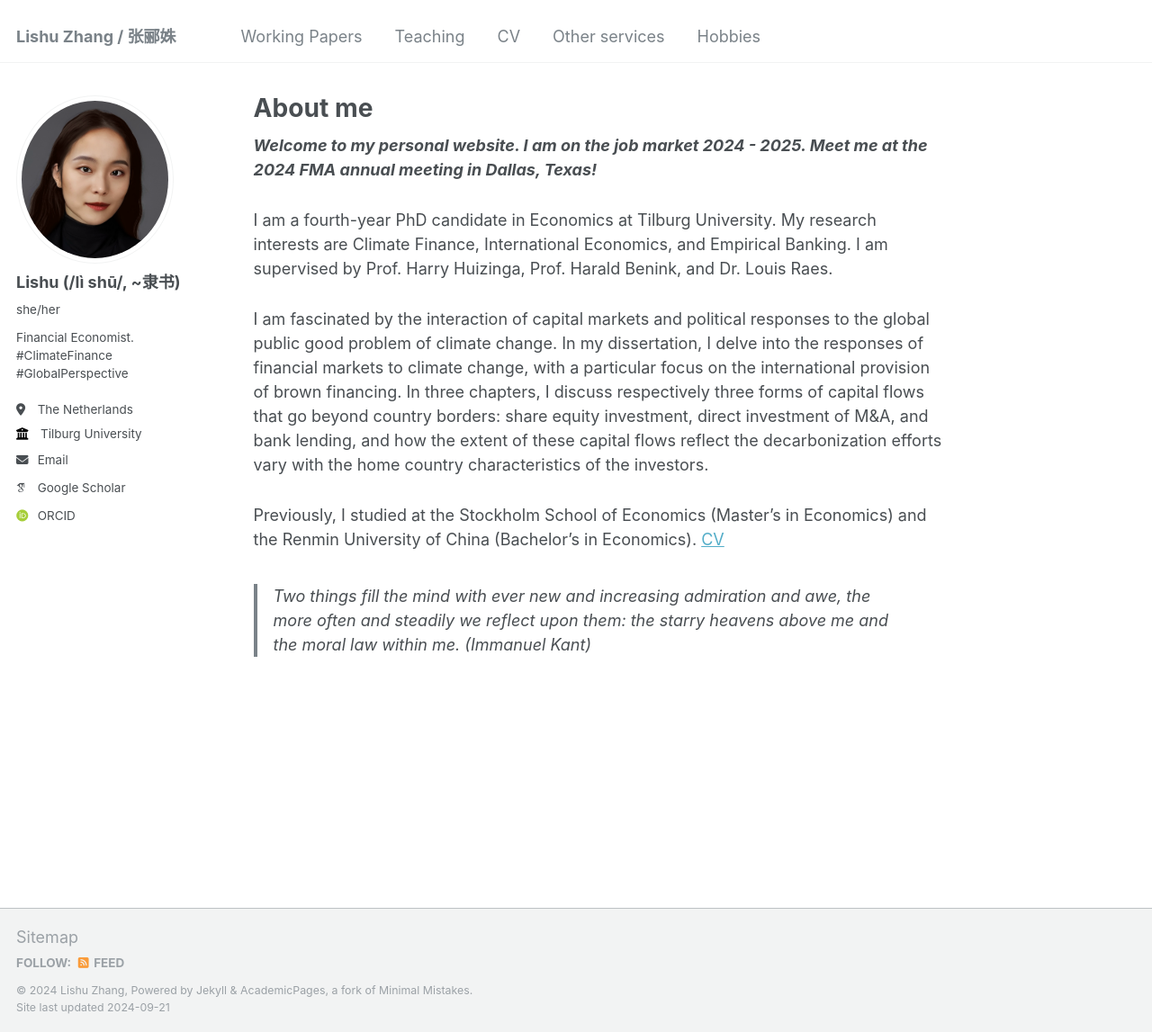
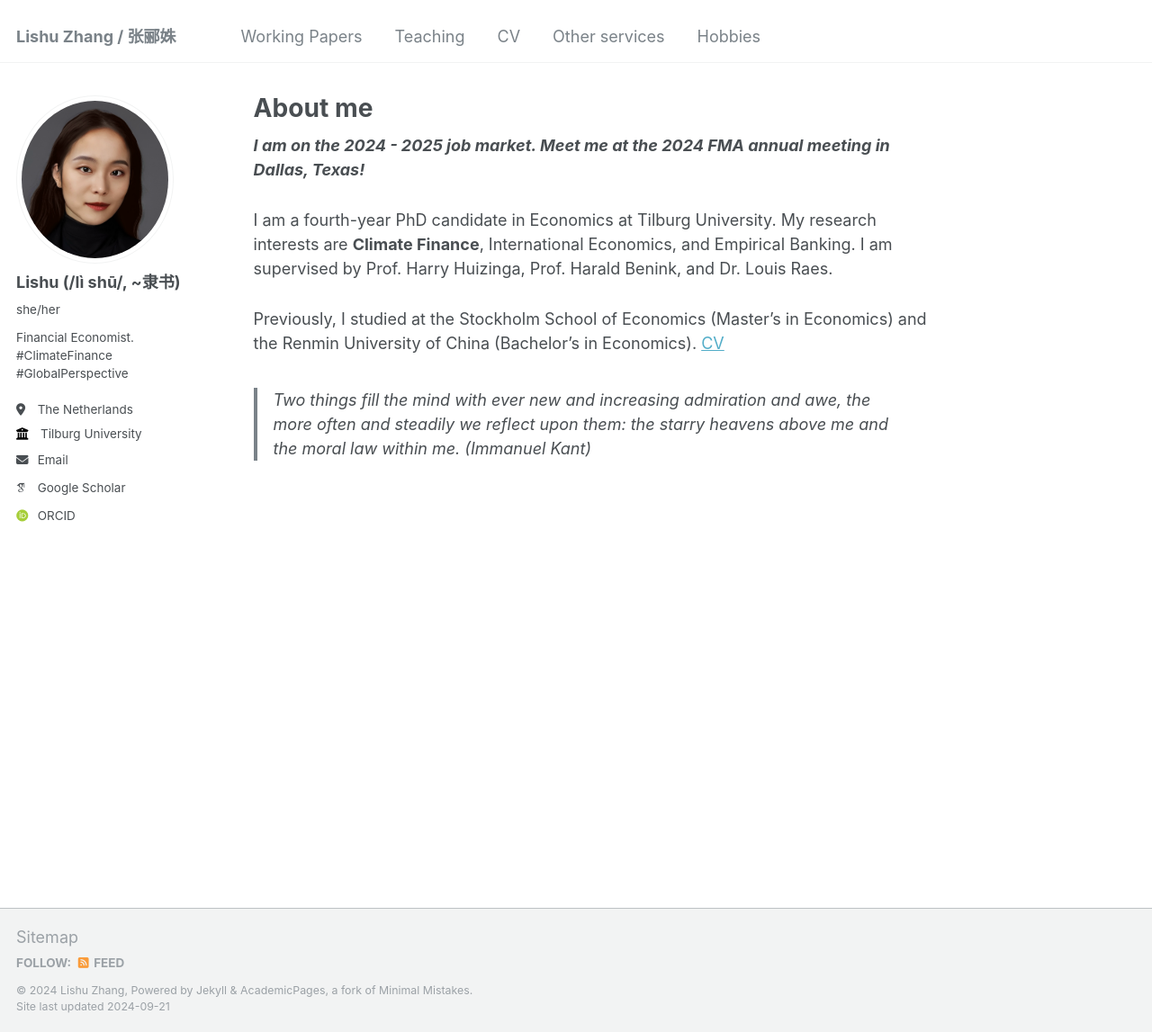
Before and after one commit to LishuZ/LishuZ.github.io, a Jekyll site: the page built from _pages/about.md, in a window 1280 px wide and 1147 px high. Shown: the whole window at 90% size. Built offline with Jekyll 4.4.1, drawn with Linux system fonts in a browser that asks for light colours; some web fonts are replaced.

Commit message:
Update about.md

```diff
--- a/_pages/about.md
+++ b/_pages/about.md
@@ -6,11 +6,9 @@ redirect_from:
   - /about/
   - /about.html
 ---
-***Welcome to my personal website. I am on the job market 2024 - 2025. Meet me at the 2024 FMA annual meeting in Dallas, Texas!***
+***I am on the 2024 - 2025 job market. Meet me at the 2024 FMA annual meeting in Dallas, Texas!***
 
-I am a fourth-year PhD candidate in Economics at Tilburg University. My research interests are Climate Finance, International Economics, and Empirical Banking. I am supervised by Prof. Harry Huizinga, Prof. Harald Benink, and Dr. Louis Raes.
-
-I am fascinated by the interaction of capital markets and political responses to the global public good problem of climate change. In my dissertation, I delve into the responses of financial markets to climate change, with a particular focus on the international provision of brown financing. In three chapters, I discuss respectively three forms of capital flows that go beyond country borders: share equity investment, direct investment of M&A, and bank lending, and how the extent of these capital flows reflect the decarbonization efforts vary with the home country characteristics of the investors.
+I am a fourth-year PhD candidate in Economics at Tilburg University. My research interests are **Climate Finance**, International Economics, and Empirical Banking. I am supervised by Prof. Harry Huizinga, Prof. Harald Benink, and Dr. Louis Raes.
 
 Previously, I studied at the Stockholm School of Economics (Master's in Economics) and the Renmin University of China (Bachelor's in Economics).
 [CV](https://www.dropbox.com/scl/fi/qijnx8gppf8potsj0bdlx/cv.pdf?rlkey=424j0xubetuhuwn012fmc4hv2&st=wbc0d7eu&dl=0)
@@ -20,4 +18,8 @@ Previously, I studied at the Stockholm School of Economics (Master's in Economic
 
 
 
+
+
+
+
 > Two things fill the mind with ever new and increasing admiration and awe, the more often and steadily we reflect upon them: the starry heavens above me and the moral law within me. (Immanuel Kant)
```
